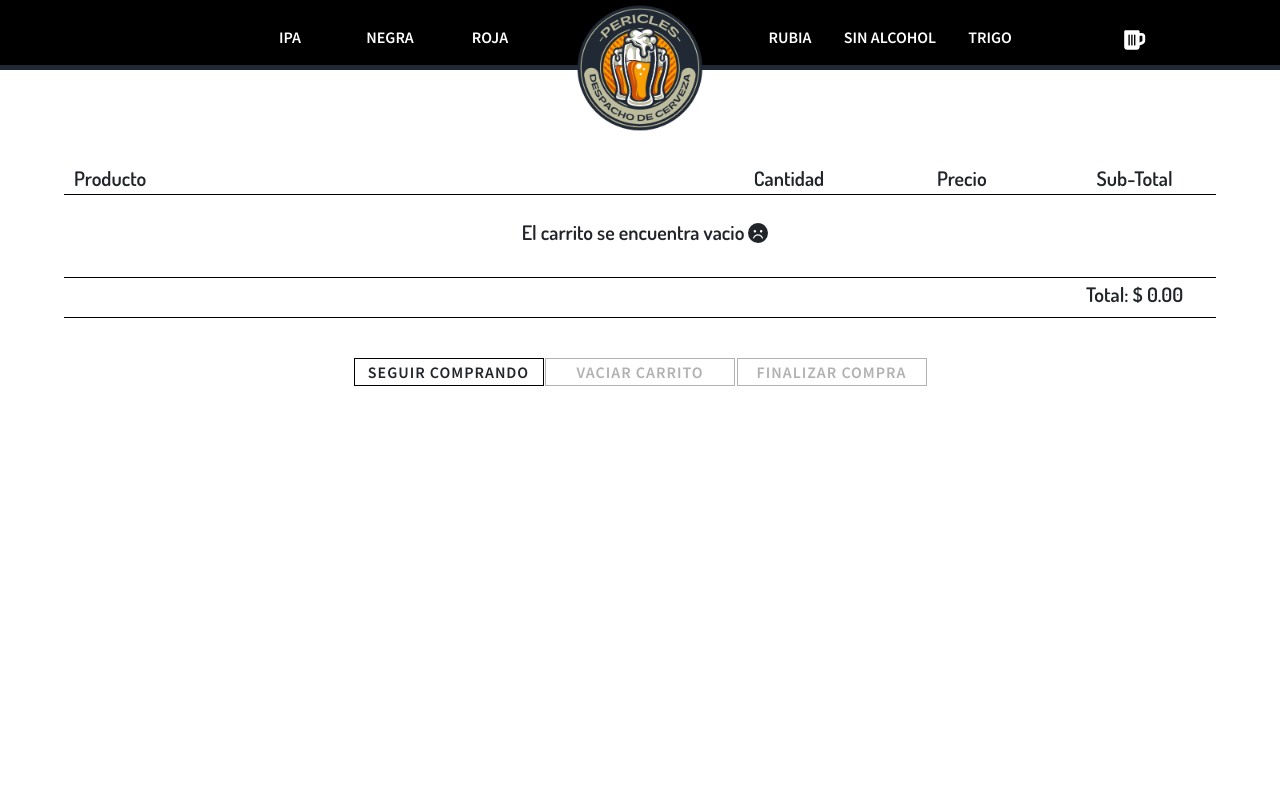
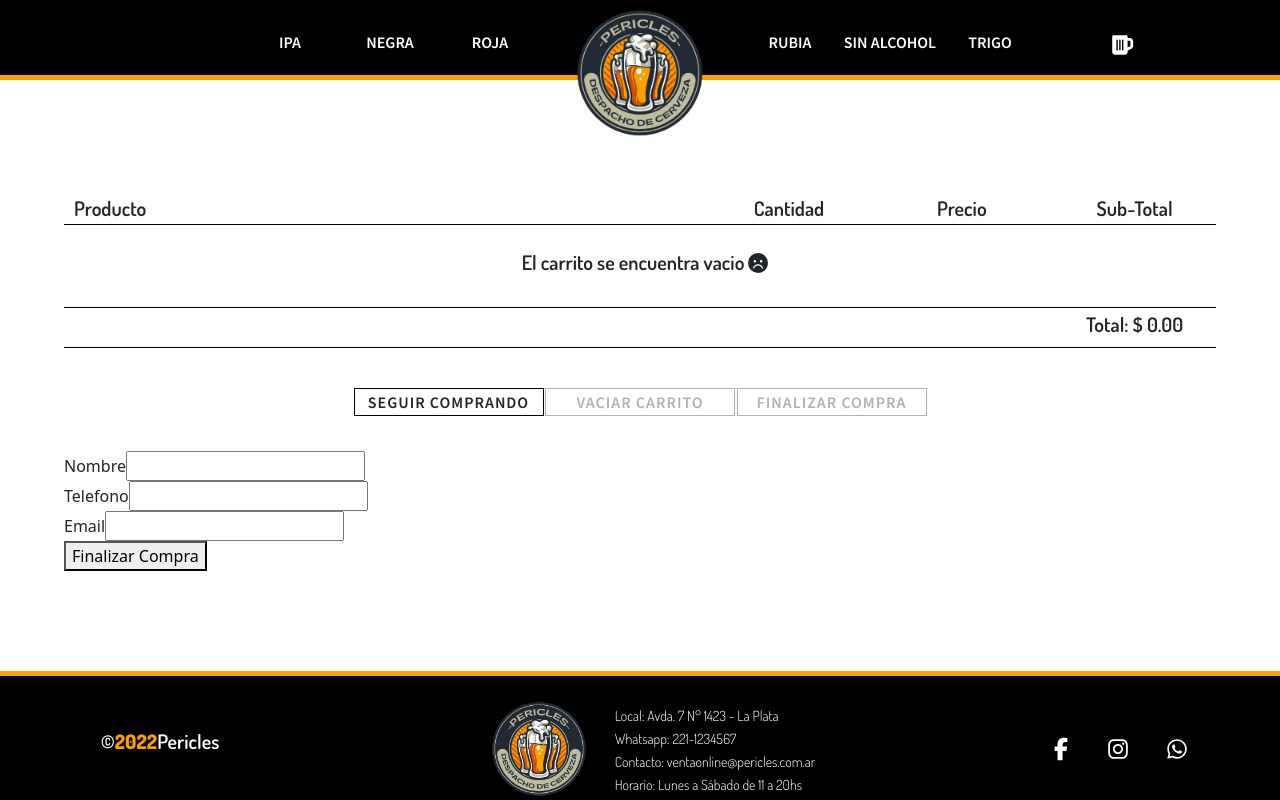
Before and after one commit to LucianoGonzalez84/Pericles-despacho-cerveza, a React (Create React App) app: page /cart in a window 1280 px wide. Shown: the top 800 px of the page. Built offline with nearby package versions, Linux system fonts and the light colour scheme.

Commit message:
Pericles v7 - se añadio formulario

```diff
--- a/src/components/CartView/CartView.jsx
+++ b/src/components/CartView/CartView.jsx
@@ -5,6 +5,7 @@ import { faFaceFrown, faTrashCanArrowUp } from '@fortawesome/free-solid-svg-icon
 import { Link, useNavigate } from 'react-router-dom';
 import { createBuyOrderFirestore } from '../../firebase/firebase';
 import Swal from 'sweetalert2';
+import Form from '../Form/Form';
 
 // Estilos
 import "./cartview.css";
@@ -89,6 +90,7 @@ function CartView() {
                 <button className={cart.length === 0 ? 'btnnull' : 'btn'} onClick={cart.length === 0 ? null : () => clear()}>Vaciar carrito</button>
                 <button className={cart.length === 0 ? 'btnnull' : 'btn'} onClick={cart.length === 0 ? null : () => createBuyOrder()}>Finalizar compra</button>
             </div>
+            <Form></Form>
         </div>
     )
 }
--- a/src/components/CartView/cartview.css
+++ b/src/components/CartView/cartview.css
@@ -1,7 +1,8 @@
 .cartcontainer {
     width: 90%;
     height: auto;
-    margin: 100px auto 0 auto;
+    margin: 120px auto 100px auto;
+    position: relative;
 }
 
 .cart_titulos {
--- a/src/components/CartWidget/cartwidget.css
+++ b/src/components/CartWidget/cartwidget.css
@@ -5,7 +5,7 @@
     position: absolute;
     color: var(--blanco);
     cursor: pointer;
-    left: 88%;
+    left: 87%;
     width: auto;
     height: 28px;
     margin-top: -7px;
--- a/src/components/Footer/Footer.jsx
+++ b/src/components/Footer/Footer.jsx
@@ -1,7 +1,7 @@
 import React from 'react';
 import { Link } from 'react-router-dom';
 import { FontAwesomeIcon } from '@fortawesome/react-fontawesome';
-import { faBeer } from '@fortawesome/free-solid-svg-icons';
+import { faFacebookF, faInstagram, faWhatsapp } from '@fortawesome/free-brands-svg-icons'
 
 // Estilos
 import "./footer.css";
@@ -14,14 +14,20 @@ function Footer() {
             </div>
             <div className='footer__logo'>
                 <Link to='/'>
-                    <img className="nav__logo" src="./img/logo.png" alt="logo" />
+                    <img src="./img/logo.png" alt="logo" />
                 </Link>
+                <div>
+                    <p>Local: Avda. 7 N° 1423 - La Plata</p>
+                    <p>Whatsapp: 221-1234567 </p>
+                    <p>Contacto: ventaonline@pericles.com.ar</p>
+                    <p>Horario: Lunes a Sábado de 11 a 20hs</p>
+                </div>
             </div>
             <div className="footer__redes">
                 <div>
-                    <a href="https://www.facebook.com/"><FontAwesomeIcon icon={faBeer} /></a>
-                    <a href="https://www.instagram.com/"><FontAwesomeIcon icon={faBeer} /></a>
-                    <a href="https://web.whatsapp.com/"><FontAwesomeIcon icon={faBeer} /></a>
+                    <a href="https://www.facebook.com/"><FontAwesomeIcon icon={faFacebookF} /></a>
+                    <a href="https://www.instagram.com/"><FontAwesomeIcon icon={faInstagram} /></a>
+                    <a href="https://web.whatsapp.com/"><FontAwesomeIcon icon={faWhatsapp} /></a>
                 </div>
             </div>
         </div>
--- a/src/components/Footer/footer.css
+++ b/src/components/Footer/footer.css
@@ -2,9 +2,9 @@
     display: flex;
     background-color: var(--negro);
     width: 100%;
-    height: 200px;
-    position: absolute;
-    top: 100%;
+    height: 150px;
+    position: relative;
+    border-top: 5px solid var(--dorado);
 }
 
 .footer__copyright{
@@ -30,7 +30,6 @@
 
 .footer__logo{
     display: flex;
-    background-color: blue;
     justify-content: center;
     align-items: center;
     width: 50%;
@@ -38,7 +37,22 @@
 
 .footer__logo img{
     width: 150px;
-    background-color: red;
+}
+
+.footer__logo div{
+    display: flex;
+    flex-direction: column;
+    justify-content: start;
+    height: 90px;
+}
+
+.footer__logo div p{
+    color: var(--blanco);
+    font-family: var(--principal);
+    font-size: 14px;
+    width: 100%;
+    text-align: start;
+    margin: 1px;
 }
 
 .footer__redes{
@@ -59,12 +73,12 @@
 }
 
 .footer__redes div a{
-    transform: scale(1.5);
+    transform: scale(1.4);
     color: var(--blanco);
     transition: all 400ms;
 }
 
 .footer__redes div a:hover{
-    transform: scale(1.7);
+    transform: scale(1.6);
     color: var(--dorado);
 }
--- /dev/null
+++ b/src/components/Form/Form.jsx
@@ -0,0 +1,45 @@
+import React, { useState } from 'react';
+import InputForm from '../InputForm/InputForm';
+import Button from '../Button/Button';
+
+
+function Form() {
+
+    const [userData, setUserData] = useState({
+        name: "",
+        email: "",
+        phone: "",
+    })
+
+    console.log(userData)
+
+    function onInputChange(evt) {
+        const inputName = evt.target.name;
+        const value = evt.target.value;
+
+        const newUserData = {...userData};
+        newUserData[inputName] = value;
+        setUserData(newUserData);
+
+    }
+
+    function onSubmit(evt) {
+        evt.preventDefault();
+        setUserData({
+            name: "",
+            email: "",
+            phone: "",
+        });
+    }
+
+    return (
+        <form onSubmit={onSubmit}>
+            <InputForm required="required" title="Nombre" name="name" value={userData.name} onInputChange={onInputChange}></InputForm>
+            <InputForm required="required" title="Telefono" name="phone" value={userData.phone} onInputChange={onInputChange}></InputForm>
+            <InputForm required="required" title="Email" name="email" value={userData.email} onInputChange={onInputChange}></InputForm>
+            <Button onClick={onSubmit}>Finalizar Compra</Button>
+        </form>
+    )
+}
+
+export default Form
--- /dev/null
+++ b/src/components/InputForm/InputForm.jsx
@@ -0,0 +1,12 @@
+import React from 'react'
+
+function InputForm(props) {
+  return (
+    <div>
+        <label htmlFor="">{props.title}</label>
+        <input required={props.required} value={props.value} name={props.name} type={props.type} onChange={props.onInputChange}/>
+    </div>
+  )
+}
+
+export default InputForm
--- a/src/components/ItemDetailContainer/itemdetail.css
+++ b/src/components/ItemDetailContainer/itemdetail.css
@@ -1,7 +1,8 @@
 .detailcontainer{
     width: 90%;
     height: 300px;
-    margin: 140px auto 0 auto;
+    margin: 120px auto 120px auto;
+    position: relative;
 }
 
 .detailcontainer__nombre{
@@ -170,5 +171,4 @@
     justify-content: space-evenly;
     align-items: center;
     height: 60%;
-
 }
--- a/src/components/ItemListContainer/itemlist.css
+++ b/src/components/ItemListContainer/itemlist.css
@@ -1,8 +1,8 @@
 .containeritemlist{
     width: 90%;
-    height: 300px;
-    margin: 130px auto 0 auto;
-
+    height: auto;
+    margin: 120px auto 50px auto;
+    position: relative;
 }
 
 .title{
--- a/src/components/Loading/loading.css
+++ b/src/components/Loading/loading.css
@@ -1,10 +1,11 @@
 .spinner_container{
     width: 100%;
-    height: 200px;
+    height: 100vh;
     position: absolute;
     margin-top: 200px;
     display: flex;
     justify-content: center;
+    position: relative;
 }
 
 .spinner{
--- a/src/components/NavBar/navbar.css
+++ b/src/components/NavBar/navbar.css
@@ -1,10 +1,10 @@
 .nav{
     position: relative;
-    height: 70px;
+    height: 80px;
     width: 100%;
     background-color: var(--negro);
     font-family: var(--secundaria);
-    border-bottom: 5px solid var(--azul);
+    border-bottom: 5px solid var(--dorado);
     display: flex;
     align-items: center;
 }
```
